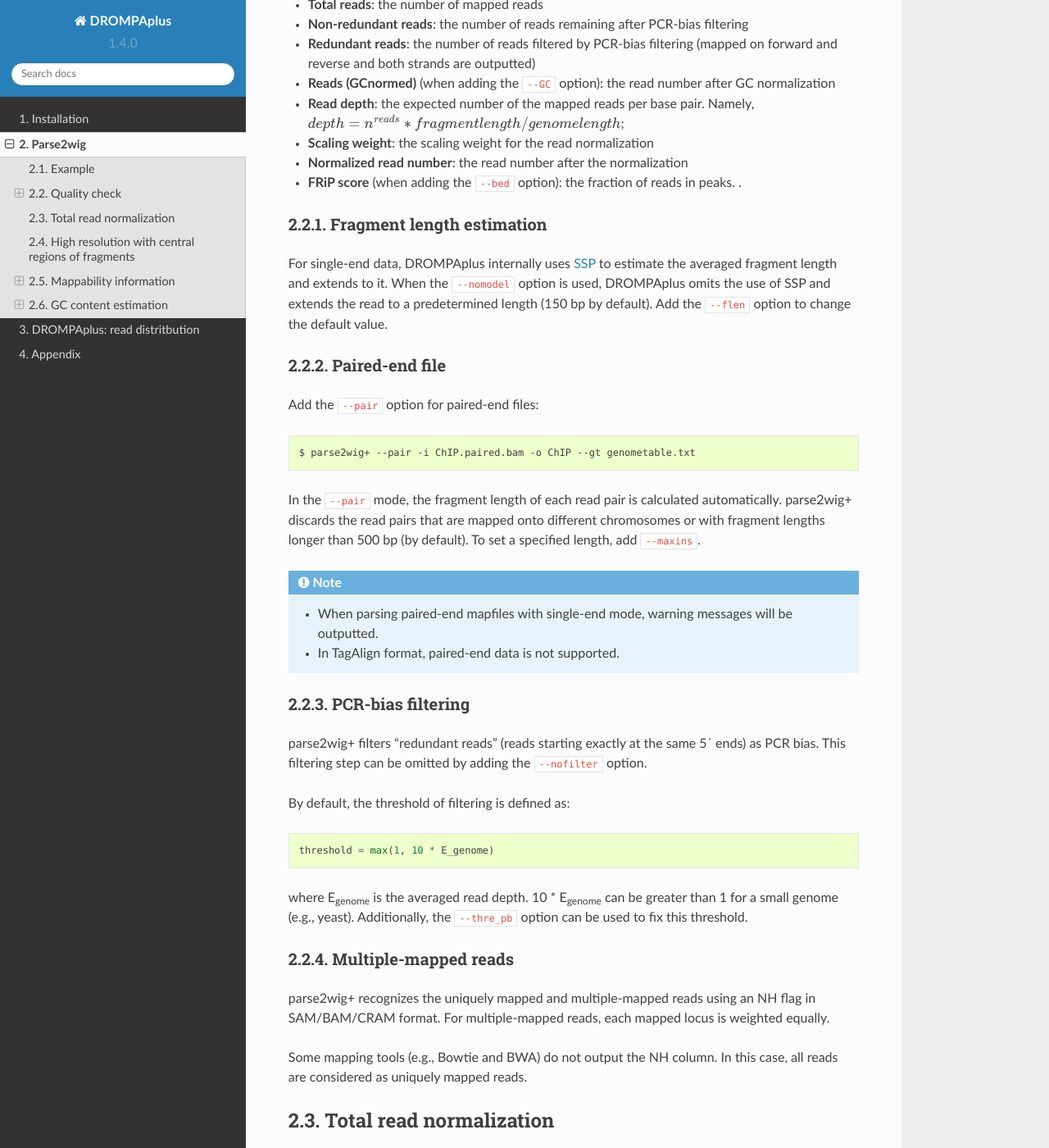
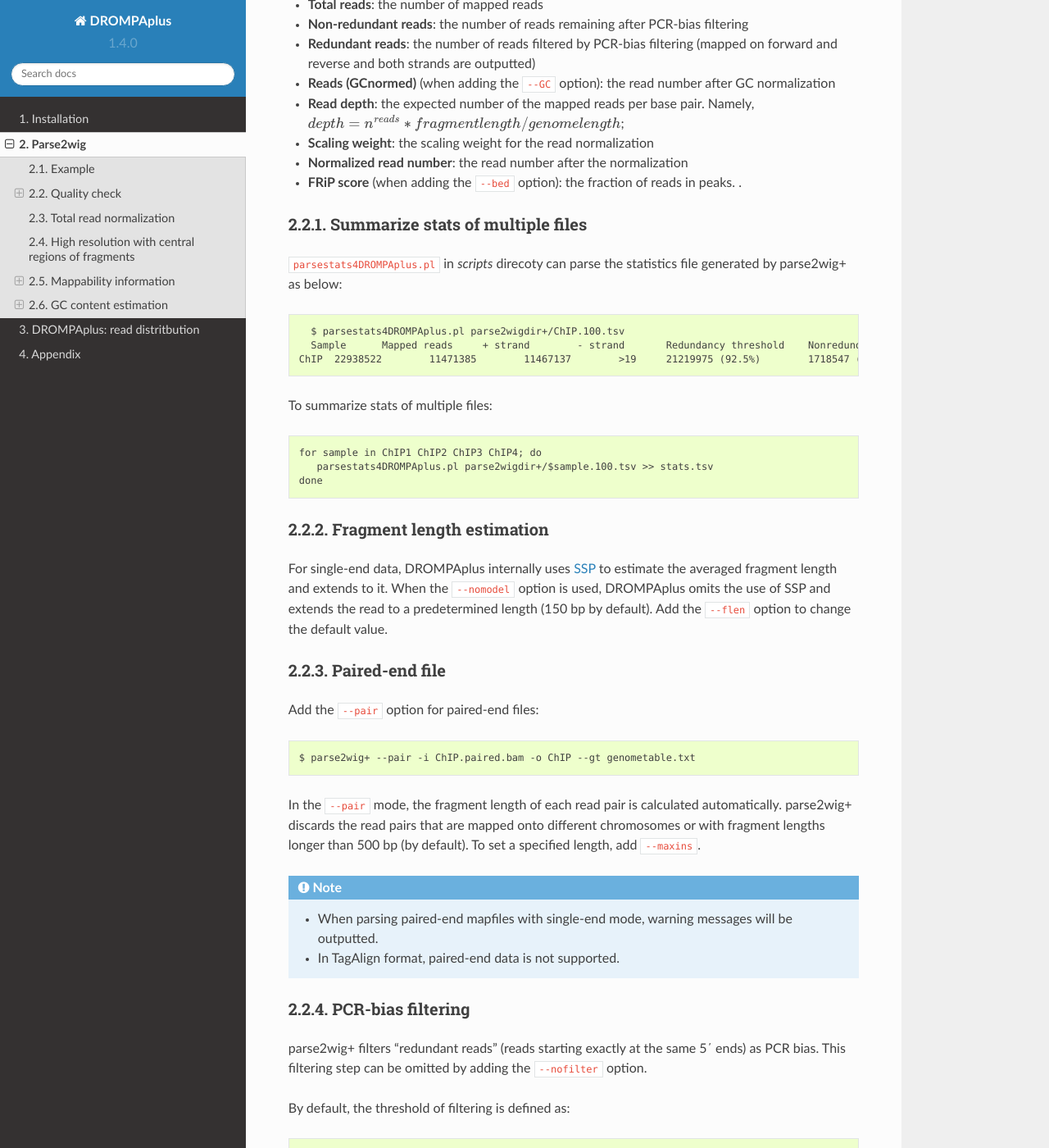
Before and after one commit to rnakato/DROMPAplus, a Sphinx documentation site: the page built from docs/content/parse2wig.rst, in a window 1280 px wide and 1400 px high, scrolled down 1634 px. Shown: the whole window at 82% size. Built offline with Sphinx 7.4.7 and the Read the Docs theme 2.0.0, drawn with Linux system fonts in a browser that asks for light colours.

```diff
--- a/docs/content/parse2wig.rst
+++ b/docs/content/parse2wig.rst
@@ -60,6 +60,21 @@ The statistics file ``parse2wigdir+/ChIP.100.tsv`` describes the following quali
 - **Scaling weight**: the scaling weight for the read normalization
 - **Normalized read number**: the read number after the normalization
 - **FRiP score** (when adding the ``--bed`` option): the fraction of reads in peaks. .
+
+Summarize stats of multiple files
+++++++++++++++++++++++++++++++++++++
+``parsestats4DROMPAplus.pl`` in `scripts` direcoty can parse the statistics file generated by parse2wig+ as below::
+
+    $ parsestats4DROMPAplus.pl parse2wigdir+/ChIP.100.tsv
+    Sample	Mapped reads	 + strand	 - strand	Redundancy threshold	Nonredundant	Redundant	Complexity for10M	Read depth	Genome coverage	Tested_reads
+  ChIP	22938522	11471385	11467137	>19	21219975 (92.5%)	1718547 (7.5%)	0.968	295.746	0.998	9675745/9999144
+
+
+To summarize stats of multiple files::
+
+    for sample in ChIP1 ChIP2 ChIP3 ChIP4; do
+       parsestats4DROMPAplus.pl parse2wigdir+/$sample.100.tsv >> stats.tsv
+    done
 
 
 Fragment length estimation
```
Also changed, not shown: 1 other file.
